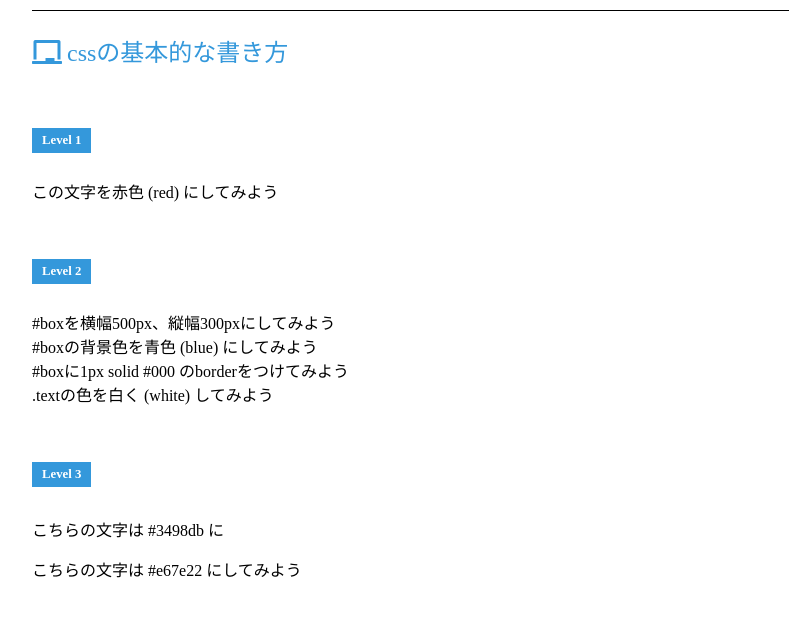
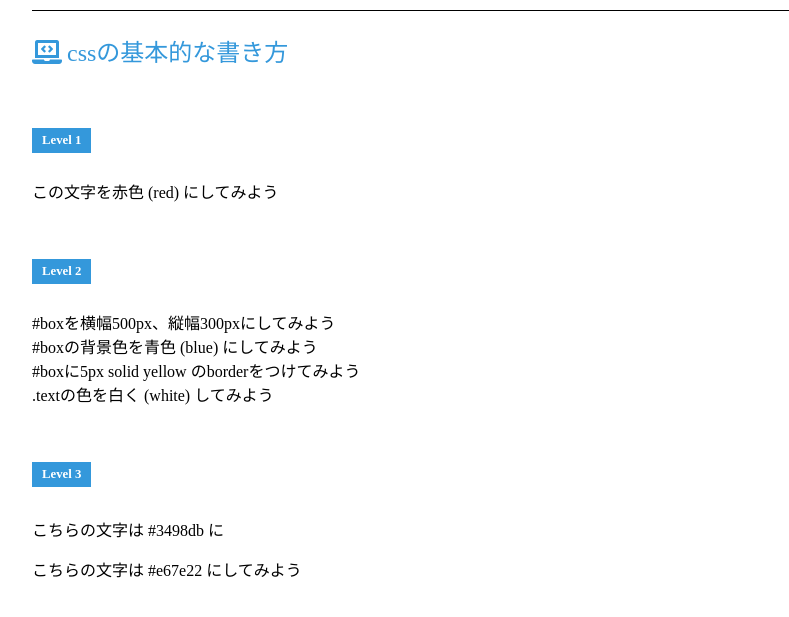
Before and after one commit to OZPA/html-css-study, a plain HTML site: page 01/index.html in a window 1280 px wide. Shown: the part 67-684 px from the top of the page, without its empty margins (8-797 px from the left). Drawn offline with Linux system fonts and the light colour scheme.

Commit message:
icon変更

```diff
--- a/01/index.html
+++ b/01/index.html
@@ -13,7 +13,7 @@
 </head>
 <body class="body">
   <h1>cssの基礎を学ぼう</h1>
-  <h2><i class="fas fa-chalkboard"></i>cssの基本的な書き方</h2>
+  <h2><span><i class="fas fa-laptop-code"></i>cssの基本的な書き方</span></h2>
 
   <h3 class="level">Level 1</h3>
   <p>この文字を赤色 (red) にしてみよう</p>
@@ -23,7 +23,7 @@
     <p class="text">
       #boxを横幅500px、縦幅300pxにしてみよう<br>
       #boxの背景色を青色 (blue) にしてみよう<br>
-      #boxに1px solid #000 のborderをつけてみよう<br>
+      #boxに5px solid yellow のborderをつけてみよう<br>
       .textの色を白く (white) してみよう
     </p>
   </div>
```
